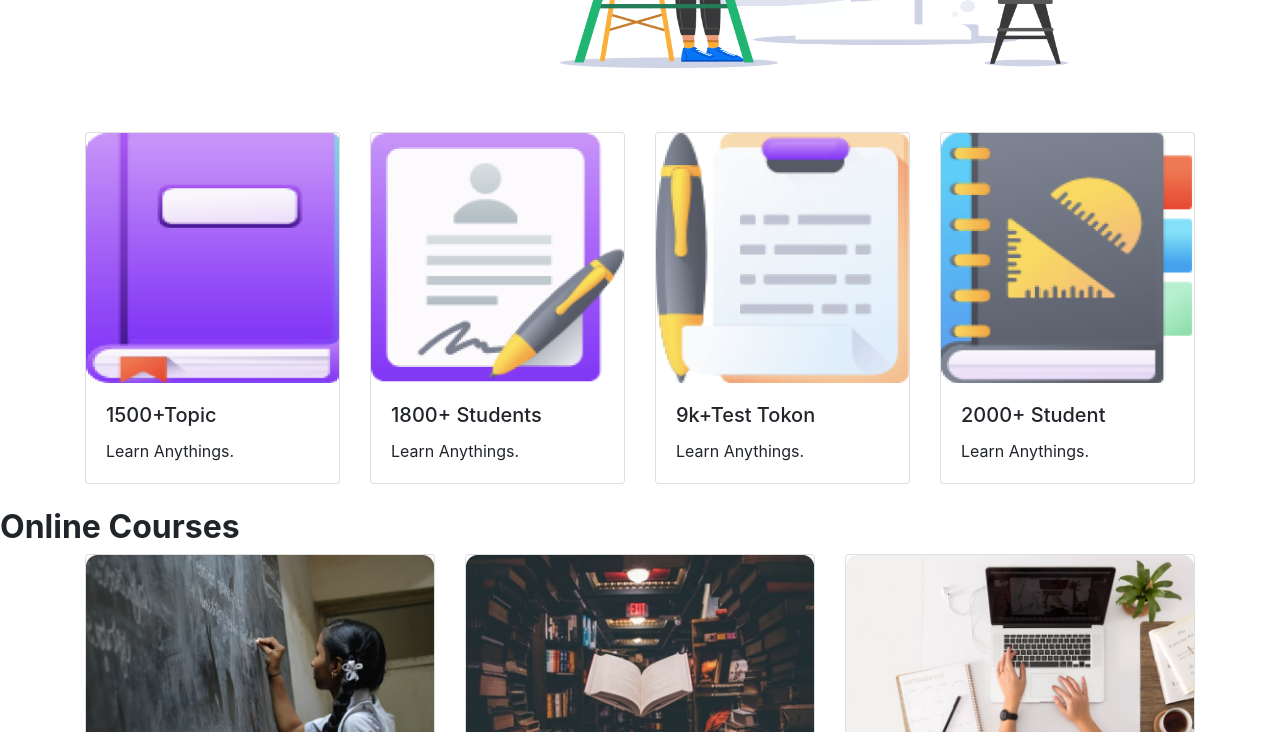
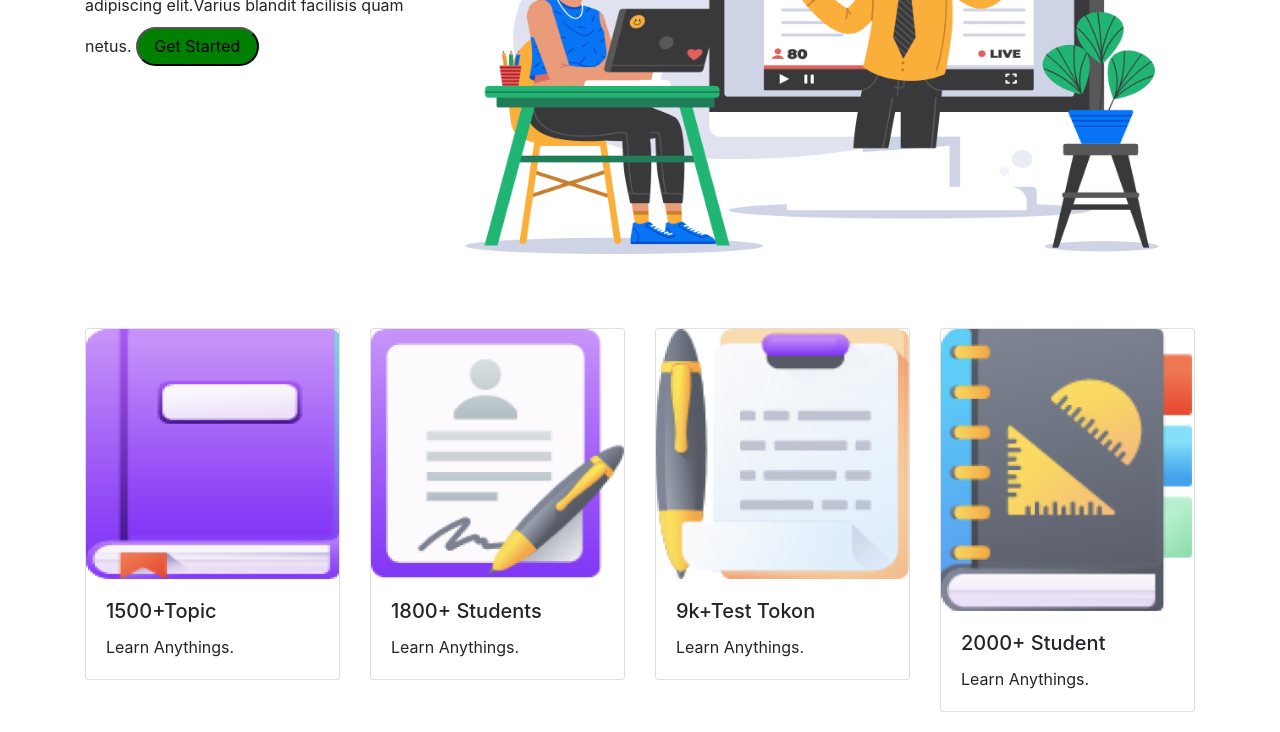
Before and after one commit to sabuj-islam/e-school, a plain HTML site: page index.html in a window 1280 px wide. Shown: the part 253-985 px from the top of the page. Drawn offline with nearby package versions, Linux system fonts and the light colour scheme.

Commit message:
sand all

```diff
--- a/index.html
+++ b/index.html
@@ -31,14 +31,13 @@
          <Section class="top-head">
             <div class="container">
               <div class="row" >
-                    <div class="col-md-5">
-                      Are you ready to learn
-                      <H1>Learn with fun on any schedule</H1>
+                    <div class="col-md-4">
+                      <H1><b> Learn with fun on <span style="color: green;">any schedule</b></span> </H1>
                       Larem ipsum dolor sit amet, consectetur adipiscing elit.Varius blandit facilisis quam netus.
-                      <button type="submit">Get Started</button>
+                      <button type="button" class="get-started">Get Started</button>
                     </div>
-                <div class="col-md-7">
-                    <img src="photos/Illustration.png" height="80%" width="80%" alt="">
+                <div class="col-md-8">
+                    <img src="photos/Illustration.png" height="90%" width="95%" alt="">
                 </div>
               </div>
             </div>
@@ -76,7 +75,7 @@
               </div>
               <div class="col mb-4">
                 <div class="card h-80">
-                  <img src="ICON/Students.png" class="card-img-top" height="250px" alt="...">
+                  <img src="ICON/Students.png" height="10%" class="card-img-top" height="250px" alt="...">
                   <div class="card-body">
                     <h5 class="card-title">2000+ Student</h5>
                     <p class="card-text">Learn Anythings.</p>
--- a/style.css
+++ b/style.css
@@ -1,3 +1,9 @@
+.top-head{
+  padding-top: 50px;
+  padding-bottom: 30px;
+
+}
+
 .btn-btn-secondary{
   width: 75px;
   background-color: green;
@@ -7,6 +13,11 @@
   margin: 10px;
 
 }
-.top-hed{
-  background-color: rgb(11, 69, 105);
+
+.get-started{
+ background-color: green;
+ border-radius: 20px;
+ width: 35%;
+ height: 9%;
+ margin-top: 10px;
 }
```
